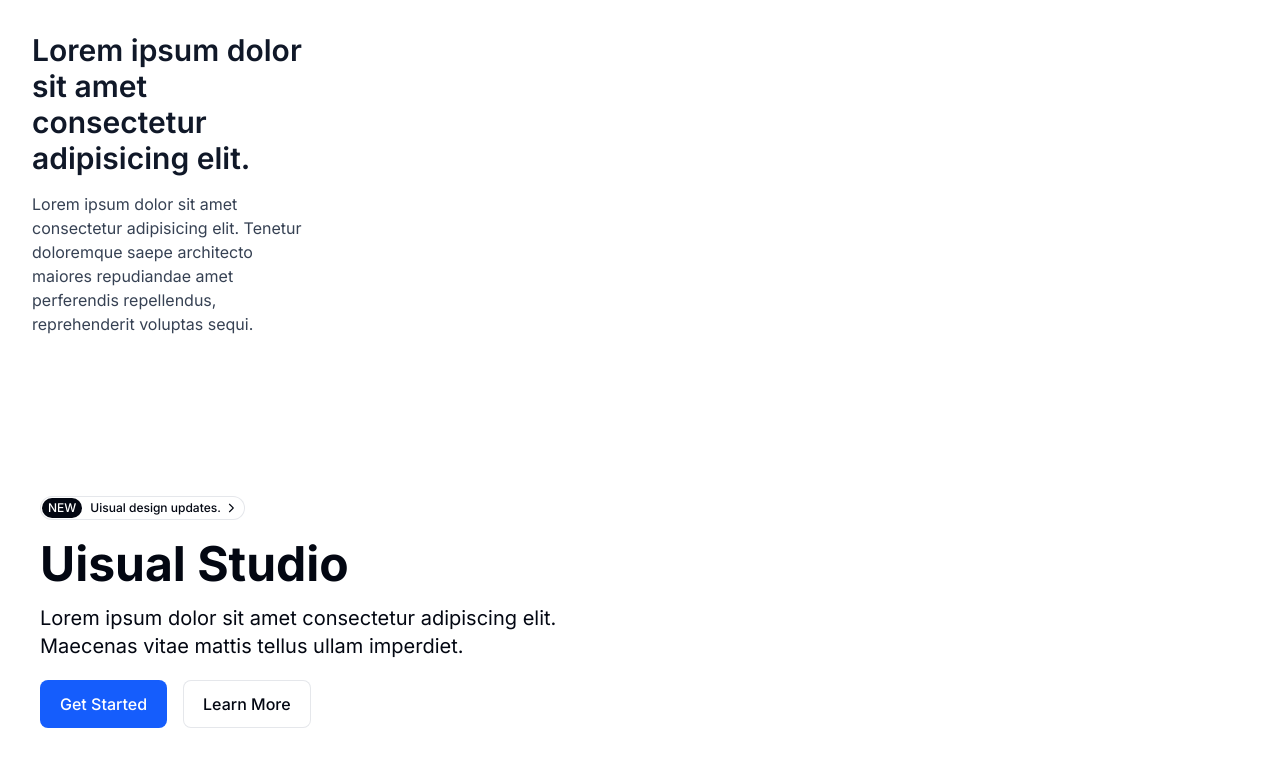
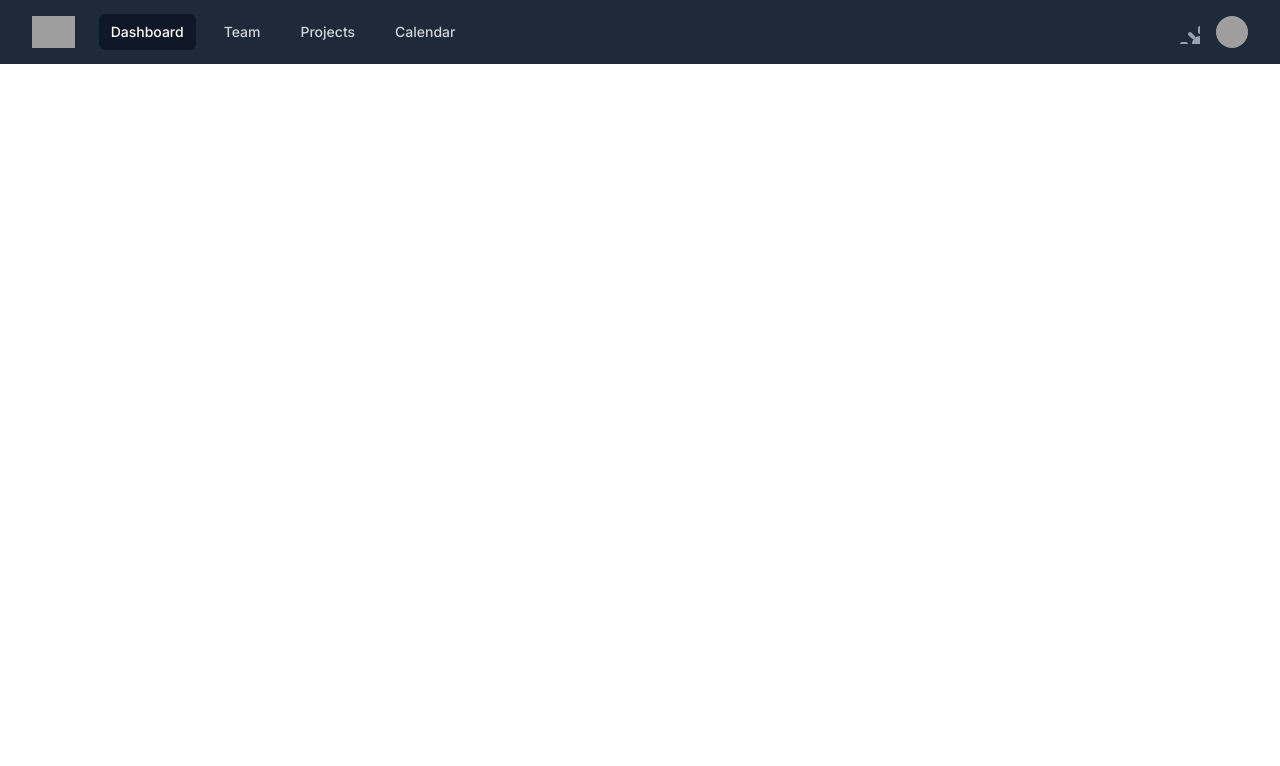
Before and after one commit to sabaudianin/portfoliodev, a Next.js app: page / in a window 1280 px wide. Shown: the top 766 px of the page. Built offline with nearby package versions, Linux system fonts and the light colour scheme; grey boxes are pictures that could not be loaded; a web font is replaced by a local one.

Commit message:
add hook toggleTheme

```diff
--- a/src/app/page.tsx
+++ b/src/app/page.tsx
@@ -1,75 +1,9 @@
+import { Navbar } from "@/components/Navbar/Navbar";
+
 export default function Home() {
   return (
     <>
-      <section>
-        <div className="mx-auto max-w-screen-xl px-4 py-8 sm:px-6 lg:px-8">
-          <div className="grid grid-cols-1 gap-4 md:grid-cols-4 md:items-center md:gap-8">
-            <div className="md:col-span-1">
-              <div className="max-w-lg md:max-w-none">
-                <h2 className="text-2xl font-semibold text-gray-900 sm:text-3xl">
-                  Lorem ipsum dolor sit amet consectetur adipisicing elit.
-                </h2>
-
-                <p className="mt-4 text-gray-700">
-                  Lorem ipsum dolor sit amet consectetur adipisicing elit.
-                  Tenetur doloremque saepe architecto maiores repudiandae amet
-                  perferendis repellendus, reprehenderit voluptas sequi.
-                </p>
-              </div>
-            </div>
-
-            <div className="md:col-span-3"></div>
-          </div>
-        </div>
-      </section>
-      <section className="bg-white dark:bg-gray-950">
-        <div className="w-full grid grid-cols-1 items-center mx-auto max-w-[52.5rem] px-6 py-32 gap-y-20 lg:grid-cols-2 lg:items-center lg:gap-x-6 lg:max-w-[78rem]">
-          <div className="w-full col-span-1 flex flex-col gap-y-5 mx-auto max-w-[36.75rem] lg:max-w-full lg:h-full lg:mx-0 lg:pr-14">
-            <a
-              href="#"
-              className="bg-white dark:bg-gray-950 hover:bg-gray-50 dark:hover:bg-gray-900 ring-1 ring-inset ring-gray-200 dark:ring-gray-800 flex w-fit rounded-full p-0.5 gap-x-0.5 transition duration-[250ms] ease-in-out"
-            >
-              <div className="bg-gray-950 dark:bg-white text-white dark:text-gray-950 uppercase px-1.5 py-0.5 text-xs font-medium rounded-full">
-                New
-              </div>
-              <div className="flex items-center gap-x-1 text-gray-950 dark:text-gray-50 px-1.5 py-0.5 text-xs font-medium">
-                <span>Uisual design updates.</span>
-                <svg
-                  width="12"
-                  height="12"
-                  viewBox="0 0 256 256"
-                  className="fill-gray-950 dark:fill-white"
-                >
-                  <path d="m184.49 136.49-80 80a12 12 0 0 1-17-17L159 128 87.51 56.49a12 12 0 1 1 17-17l80 80a12 12 0 0 1-.02 17Z" />
-                </svg>
-              </div>
-            </a>
-            <div className="lg:mt-auto text-gray-950 dark:text-gray-50">
-              <h1 className="text-4xl font-bold mb-4 xl:text-5xl">
-                Uisual Studio
-              </h1>
-              <p className="text-lg xl:text-xl">
-                Lorem ipsum dolor sit amet consectetur adipiscing elit. Maecenas
-                vitae mattis tellus ullam imperdiet.
-              </p>
-            </div>
-            <div className="w-full flex flex-col items-center gap-4 lg:flex-row lg:justify-start">
-              <a
-                href="#"
-                className="w-full lg:w-auto rounded-lg px-5 py-3 text-base font-medium text-center transition duration-[250ms] ease-in-out bg-blue-600 hover:bg-blue-700 text-white"
-              >
-                Get Started
-              </a>
-              <a
-                href="#"
-                className="w-full lg:w-auto rounded-lg px-5 py-3 text-base font-medium text-center transition duration-[250ms] ease-in-out bg-white dark:bg-gray-950 hover:bg-gray-50 dark:hover:bg-gray-900 ring-1 ring-inset ring-gray-200 dark:ring-gray-800 text-gray-950 dark:text-gray-50"
-              >
-                Learn More
-              </a>
-            </div>
-          </div>
-        </div>
-      </section>
+      <Navbar />
     </>
   );
 }
--- a/src/components/Navbar/Navbar.tsx
+++ b/src/components/Navbar/Navbar.tsx
@@ -70,20 +70,20 @@ export const Navbar = () => {
               type="button"
               className="relative rounded-full bg-gray-800 p-1 text-gray-400 hover:text-white focus:ring-2 focus:ring-white focus:ring-offset-2 focus:ring-offset-gray-800 focus:outline-none"
             >
-              <span className="absolute -inset-1.5"></span>
-              <span className="sr-only">View notifications</span>
               <svg
-                className="size-6"
-                fill="none"
+                className="w-6 h-6"
+                fill="currentColor"
                 viewBox="0 0 24 24"
-                strokeWidth="1.5"
-                stroke="currentColor"
               >
-                <path
-                  strokeLinecap="round"
-                  strokeLinejoin="round"
-                  d="M14.857 17.082a23.848 23.848 0 0 0 5.454-1.31A8.967 8.967 0 0 1 18 9.75V9A6 6 0 0 0 6 9v.75a8.967 8.967 0 0 1-2.312 6.022c1.733.64 3.56 1.085 5.455 1.31m5.714 0a24.255 24.255 0 0 1-5.714 0m5.714 0a3 3 0 1 1-5.714 0"
-                />
+                <svg
+                  xmlns="http://www.w3.org/2000/svg"
+                  viewBox="0 0 24 24"
+                  width="48"
+                  height="48"
+                  fill="currentColor"
+                >
+                  <path d="M12 3a1 1 0 011 1v2a1 1 0 01-2 0V4a1 1 0 011-1zm5.657 3.343a1 1 0 010 1.414l-1.414 1.414a1 1 0 11-1.414-1.414l1.414-1.414a1 1 0 011.414 0zM21 11a1 1 0 110 2h-2a1 1 0 110-2h2zM17.657 17.657a1 1 0 01-1.414 0l-1.414-1.414a1 1 0 011.414-1.414l1.414 1.414a1 1 0 010 1.414zM12 19a1 1 0 011 1v2a1 1 0 01-2 0v-2a1 1 0 011-1zm-5.657-1.343a1 1 0 010-1.414l1.414-1.414a1 1 0 011.414 1.414L7.757 17.657a1 1 0 01-1.414 0zM5 11a1 1 0 110 2H3a1 1 0 110-2h2zM6.343 6.343a1 1 0 011.414 0l1.414 1.414A1 1 0 117.757 9.17L6.343 7.757a1 1 0 010-1.414zM12 8a4 4 0 100 8 4 4 0 000-8z" />
+                </svg>
               </svg>
             </button>
             <div className="relative ml-3">
@@ -94,11 +94,11 @@ export const Navbar = () => {
                 >
                   <span className="absolute -inset-1.5"></span>
                   <span className="sr-only">Open user menu</span>
-                  {/* <img
+                  <img
                     className="size-8 rounded-full"
                     src="https://images.unsplash.com/photo-1472099645785-5658abf4ff4e?ixlib=rb-1.2.1&ixid=eyJhcHBfaWQiOjEyMDd9&auto=format&fit=facearea&facepad=2&w=256&h=256&q=80"
                     alt="User"
-                  /> */}
+                  />
                 </button>
               </div>
             </div>
--- /dev/null
+++ b/src/hooks/useTheme.tsx
@@ -0,0 +1,23 @@
+import { useState, useEffect } from "react";
+import { Theme } from "@/types/theme";
+
+export function useTheme() {
+  const [theme, setTheme] = useState<Theme>("dark");
+  const [mounted, setMounted] = useState(false);
+
+  useEffect(() => {
+    setMounted(true);
+    const storedTheme = (localStorage.getItem("theme") as Theme) || "dark";
+    setTheme(storedTheme);
+    document.documentElement.classList.toggle("dark", storedTheme === "dark");
+  }, []);
+
+  const toggleTheme = () => {
+    const newTheme: Theme = theme === "dark" ? "light" : "dark";
+    setTheme(newTheme);
+    localStorage.setItem("theme", newTheme);
+    document.documentElement.classList.toggle("dark", newTheme === "dark");
+  };
+
+  return { theme, toggleTheme, mounted };
+}
--- /dev/null
+++ b/src/types/theme.ts
@@ -0,0 +1 @@
+export type Theme = "dark" | "light";
```
